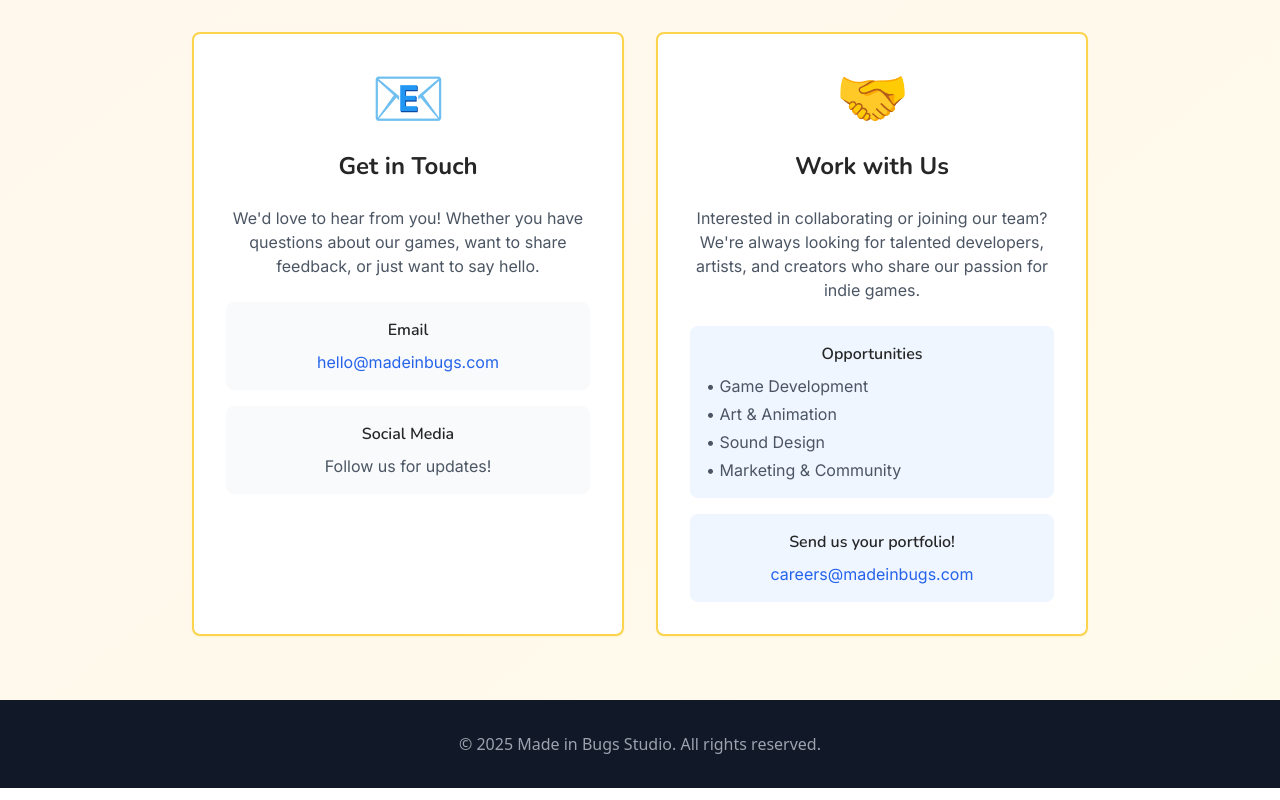
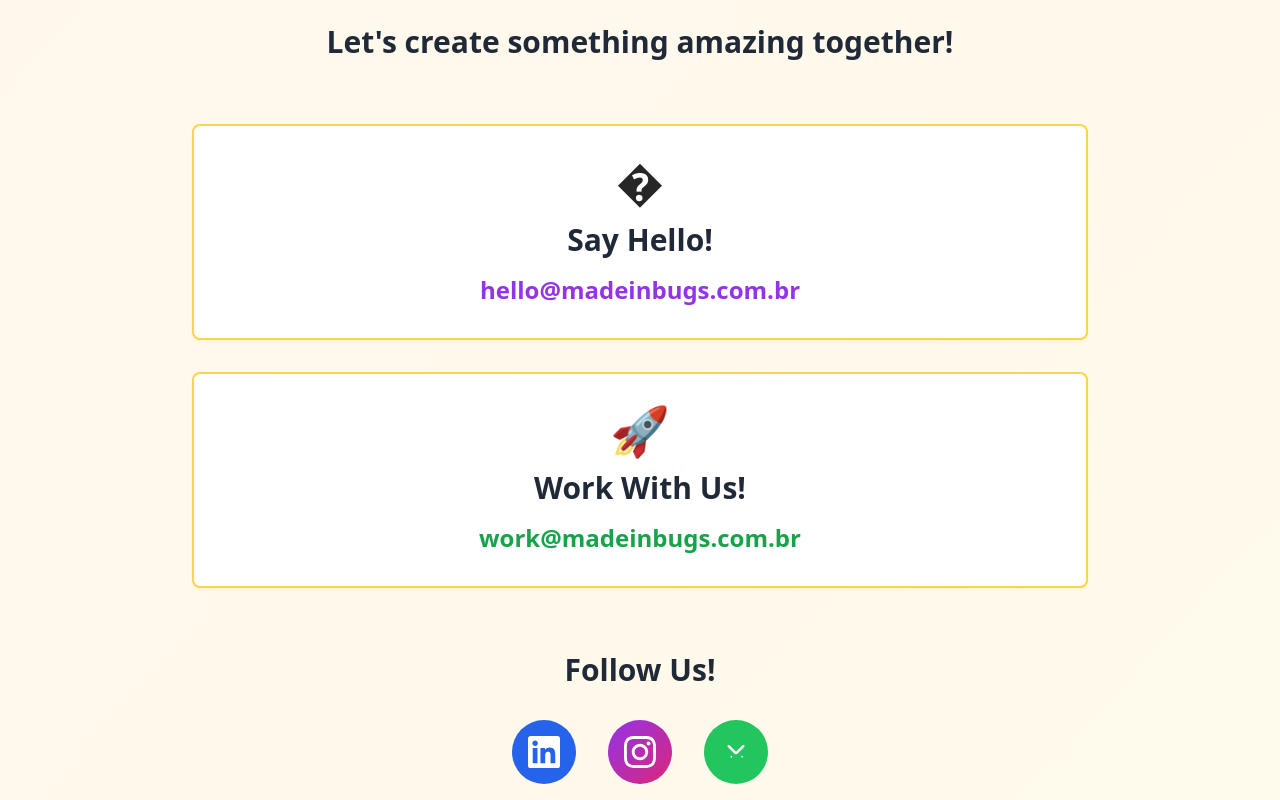
Before and after one commit to AlcateiaStudio/mib-website, a Next.js app: page /en/contact in a window 1280 px wide. Shown: the part 260-1060 px from the top of the page. Built offline with nearby package versions, Linux system fonts and the light colour scheme.

Commit message:
Much better contact page

```diff
--- a/src/app/[locale]/contact/page.tsx
+++ b/src/app/[locale]/contact/page.tsx
@@ -14,84 +14,108 @@ export default async function ContactPage({ params }: Props) {
 
 	return (
 		<ContentLayout translations={t} locale={locale}>
-			<div className="space-y-8">
+			<div className="space-y-16">
 				{/* Page Header */}
-				<div className="text-center space-y-4">
+				<div className="text-center space-y-6">
 					<h1 className="heading-crayon">
 						{t.pages.contact.title}
 					</h1>
+					<p className="text-2xl md:text-3xl font-bold text-gray-800 max-w-3xl mx-auto">
+						{locale === 'en'
+							? "Let's create something amazing together!"
+							: 'Vamos criar algo incrível juntos!'
+						}
+					</p>
 				</div>
 
-				{/* Contact Content */}
-				<div className="max-w-4xl mx-auto">
-					<div className="grid md:grid-cols-2 gap-8">
-						{/* Contact Information */}
-						<div className="content-card">
-							<div className="text-center space-y-6">
-								<div className="text-6xl">📧</div>
-								<h2 className="font-h2 text-2xl font-bold">
-									{locale === 'en' ? 'Get in Touch' : 'Entre em Contato'}
+				{/* Contact Emails */}
+				<div className="max-w-4xl mx-auto space-y-8">
+					{/* General Contact */}
+					<div className="content-card text-center group hover:shadow-xl transition-all duration-300 transform hover:-translate-y-2">
+						<div className="space-y-4">
+							<div className="text-5xl group-hover:scale-110 transition-transform duration-300">�</div>
+							<h2 className="text-2xl md:text-3xl font-bold text-gray-800">
+								{locale === 'en' ? 'Say Hello!' : 'Diga Olá!'}
 							</h2>
-								<p className="font-body text-gray-600">
-									{locale === 'en'
-										? 'We\'d love to hear from you! Whether you have questions about our games, want to share feedback, or just want to say hello.'
-										: 'Adoraríamos ouvir de você! Seja para fazer perguntas sobre nossos jogos, compartilhar feedback ou apenas dizer olá.'
-									}
-								</p>
-
-								<div className="space-y-4">
-									<div className="bg-gray-50 rounded-lg p-4">
-										<h3 className="font-h2 font-semibold mb-2">Email</h3>
-										<p className="font-body text-blue-600">hello@madeinbugs.com</p>
+							<a
+								href="mailto:hello@madeinbugs.com.br"
+								className="inline-block text-xl md:text-2xl font-semibold text-purple-600 hover:text-purple-800 transition-colors duration-200 hover:scale-105 transform"
+							>
+								hello@madeinbugs.com.br
+							</a>
+						</div>
 					</div>
 
-									<div className="bg-gray-50 rounded-lg p-4">
-										<h3 className="font-h2 font-semibold mb-2">
-											{locale === 'en' ? 'Social Media' : 'Redes Sociais'}
-										</h3>
-										<p className="font-body text-gray-600">
-											{locale === 'en' ? 'Follow us for updates!' : 'Nos siga para atualizações!'}
-										</p>
-									</div>
+					{/* Work/Jobs Contact */}
+					<div className="content-card text-center group hover:shadow-xl transition-all duration-300 transform hover:-translate-y-2">
+						<div className="space-y-4">
+							<div className="text-5xl group-hover:scale-110 transition-transform duration-300">🚀</div>
+							<h2 className="text-2xl md:text-3xl font-bold text-gray-800">
+								{locale === 'en' ? 'Work With Us!' : 'Trabalhe Conosco!'}
+							</h2>
+							<a
+								href="mailto:work@madeinbugs.com.br"
+								className="inline-block text-xl md:text-2xl font-semibold text-green-600 hover:text-green-800 transition-colors duration-200 hover:scale-105 transform"
+							>
+								work@madeinbugs.com.br
+							</a>
 						</div>
 					</div>
 				</div>
 
-						{/* Work with Us / Collaboration */}
-						<div className="content-card">
-							<div className="text-center space-y-6">
-								<div className="text-6xl">🤝</div>
-								<h2 className="font-h2 text-2xl font-bold">
-									{locale === 'en' ? 'Work with Us' : 'Trabalhe Conosco'}
+				{/* Social Media */}
+				<div className="max-w-2xl mx-auto text-center space-y-8">
+					<h2 className="text-2xl md:text-3xl font-bold text-gray-800">
+						{locale === 'en' ? 'Follow Us!' : 'Nos Siga!'}
 					</h2>
-								<p className="font-body text-gray-600">
+
+					<div className="flex justify-center space-x-8">
+						{/* LinkedIn */}
+						<a
+							href="#"
+							className="group w-16 h-16 bg-blue-600 rounded-full flex items-center justify-center hover:bg-blue-700 transition-all duration-300 transform hover:scale-110 hover:rotate-12"
+							title="LinkedIn"
+						>
+							<svg className="w-8 h-8 text-white group-hover:scale-110 transition-transform duration-200" fill="currentColor" viewBox="0 0 24 24">
+								<path d="M20.447 20.452h-3.554v-5.569c0-1.328-.027-3.037-1.852-3.037-1.853 0-2.136 1.445-2.136 2.939v5.667H9.351V9h3.414v1.561h.046c.477-.9 1.637-1.85 3.37-1.85 3.601 0 4.267 2.37 4.267 5.455v6.286zM5.337 7.433c-1.144 0-2.063-.926-2.063-2.065 0-1.138.92-2.063 2.063-2.063 1.14 0 2.064.925 2.064 2.063 0 1.139-.925 2.065-2.064 2.065zm1.782 13.019H3.555V9h3.564v11.452zM22.225 0H1.771C.792 0 0 .774 0 1.729v20.542C0 23.227.792 24 1.771 24h20.451C23.2 24 24 23.227 24 22.271V1.729C24 .774 23.2 0 22.222 0h.003z"/>
+							</svg>
+						</a>
+
+						{/* Instagram */}
+						<a
+							href="#"
+							className="group w-16 h-16 bg-gradient-to-br from-purple-600 to-pink-600 rounded-full flex items-center justify-center hover:from-purple-700 hover:to-pink-700 transition-all duration-300 transform hover:scale-110 hover:rotate-12"
+							title="Instagram"
+						>
+							<svg className="w-8 h-8 text-white group-hover:scale-110 transition-transform duration-200" fill="currentColor" viewBox="0 0 24 24">
+								<path d="M12 2.163c3.204 0 3.584.012 4.85.07 3.252.148 4.771 1.691 4.919 4.919.058 1.265.069 1.645.069 4.849 0 3.205-.012 3.584-.069 4.849-.149 3.225-1.664 4.771-4.919 4.919-1.266.058-1.644.07-4.85.07-3.204 0-3.584-.012-4.849-.07-3.26-.149-4.771-1.699-4.919-4.92-.058-1.265-.07-1.644-.07-4.849 0-3.204.013-3.583.07-4.849.149-3.227 1.664-4.771 4.919-4.919 1.266-.057 1.645-.069 4.849-.069zm0-2.163c-3.259 0-3.667.014-4.947.072-4.358.2-6.78 2.618-6.98 6.98-.059 1.281-.073 1.689-.073 4.948 0 3.259.014 3.668.072 4.948.2 4.358 2.618 6.78 6.98 6.98 1.281.058 1.689.072 4.948.072 3.259 0 3.668-.014 4.948-.072 4.354-.2 6.782-2.618 6.979-6.98.059-1.28.073-1.689.073-4.948 0-3.259-.014-3.667-.072-4.947-.196-4.354-2.617-6.78-6.979-6.98-1.281-.059-1.69-.073-4.949-.073zm0 5.838c-3.403 0-6.162 2.759-6.162 6.162s2.759 6.163 6.162 6.163 6.162-2.759 6.162-6.163c0-3.403-2.759-6.162-6.162-6.162zm0 10.162c-2.209 0-4-1.79-4-4 0-2.209 1.791-4 4-4s4 1.791 4 4c0 2.21-1.791 4-4 4zm6.406-11.845c-.796 0-1.441.645-1.441 1.44s.645 1.44 1.441 1.44c.795 0 1.439-.645 1.439-1.44s-.644-1.44-1.439-1.44z"/>
+							</svg>
+						</a>
+
+						{/* Linktree */}
+						<a
+							href="#"
+							className="group w-16 h-16 bg-green-500 rounded-full flex items-center justify-center hover:bg-green-600 transition-all duration-300 transform hover:scale-110 hover:rotate-12"
+							title="Linktree"
+						>
+							<svg className="w-8 h-8 text-white group-hover:scale-110 transition-transform duration-200" fill="currentColor" viewBox="0 0 24 24">
+								<path d="M7.953 15.066c-.08.163-.08.324-.08.486.08.162.08.325.162.486.162.162.324.162.486.162.162 0 .324-.08.486-.162.08-.161.162-.324.162-.486 0-.162-.08-.323-.162-.486-.162-.08-.324-.162-.486-.162-.162 0-.324.08-.486.162zm8.104 0c-.08.163-.08.324-.08.486.08.162.08.325.162.486.162.162.324.162.486.162.162 0 .324-.08.486-.162.08-.161.162-.324.162-.486 0-.162-.08-.323-.162-.486-.162-.08-.324-.162-.486-.162-.162 0-.324.08-.486.162zM12 13.633c-.486 0-.973-.162-1.297-.486l-4.864-4.864c-.324-.324-.324-.891 0-1.297.324-.324.972-.324 1.297 0l4.864 4.864 4.864-4.864c.324-.324.972-.324 1.297 0 .324.406.324.973 0 1.297l-4.864 4.864c-.324.324-.811.486-1.297.486z"/>
+							</svg>
+						</a>
+					</div>
+				</div>
+
+				{/* Fun Call to Action */}
+				<div className="max-w-3xl mx-auto text-center">
+					<div className="content-card bg-gradient-to-br from-purple-50 to-blue-50 group hover:shadow-xl transition-all duration-300 transform hover:-translate-y-2">
+						<div className="space-y-4">
+							<div className="text-6xl group-hover:animate-bounce">🐛</div>
+							<p className="text-xl md:text-2xl font-bold text-gray-800">
 								{locale === 'en'
-										? 'Interested in collaborating or joining our team? We\'re always looking for talented developers, artists, and creators who share our passion for indie games.'
-										: 'Interessado em colaborar ou se juntar à nossa equipe? Estamos sempre procurando por desenvolvedores, artistas e criadores talentosos que compartilham nossa paixão por jogos indie.'
+									? "Ready to make some bugs... I mean, games? 🎮"
+									: 'Prontos para fazer alguns bugs... quer dizer, jogos? 🎮'
 								}
 							</p>
-
-								<div className="space-y-4">
-									<div className="bg-blue-50 rounded-lg p-4">
-										<h3 className="font-h2 font-semibold mb-2">
-											{locale === 'en' ? 'Opportunities' : 'Oportunidades'}
-										</h3>
-										<ul className="font-body text-gray-600 text-left space-y-1">
-											<li>• {locale === 'en' ? 'Game Development' : 'Desenvolvimento de Jogos'}</li>
-											<li>• {locale === 'en' ? 'Art & Animation' : 'Arte e Animação'}</li>
-											<li>• {locale === 'en' ? 'Sound Design' : 'Design de Som'}</li>
-											<li>• {locale === 'en' ? 'Marketing & Community' : 'Marketing e Comunidade'}</li>
-										</ul>
-									</div>
-
-									<div className="bg-blue-50 rounded-lg p-4">
-										<h3 className="font-h2 font-semibold mb-2">
-											{locale === 'en' ? 'Send us your portfolio!' : 'Envie seu portfólio!'}
-										</h3>
-										<p className="font-body text-blue-600">careers@madeinbugs.com</p>
-									</div>
-								</div>
-							</div>
 						</div>
 					</div>
 				</div>
```
Lines whose indentation alone changed are shown as unchanged.
